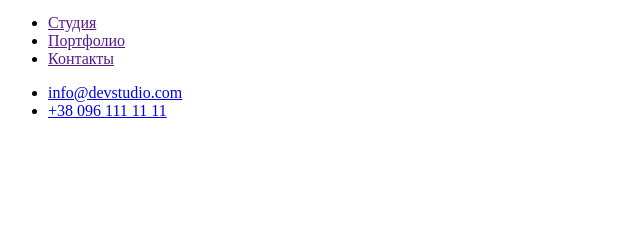
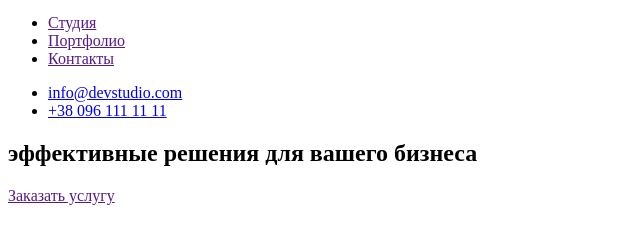
Before and after one commit to PolinaGaivoronska/goit-markup-hw-01, a plain HTML site: page index.html in a window 1280 px wide. Shown: the part 34-278 px from the top of the page, without its empty margins (0-640 px from the left). Drawn offline with Linux system fonts and the light colour scheme.

Commit message:
Добавляет блок Герой

```diff
--- a/index.html
+++ b/index.html
@@ -24,6 +24,13 @@
           <li><a href="tel:+38 096 111 11 11">+38 096 111 11 11</a></li>
         </ul>
       </nav>
+      <!--Герой-->
+      <div>
+        <section>
+          <h1>эффективные решения для вашего бизнеса</h1>
+          <a href="">Заказать услугу</a>
+        </section>
+      </div>
     </header>
   </body>
 </html>
```
